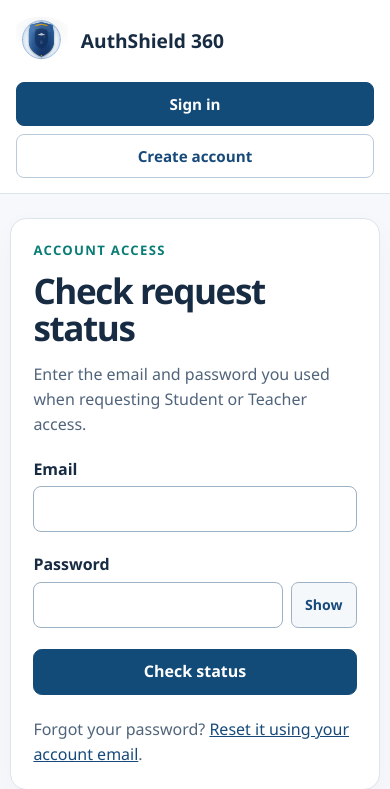
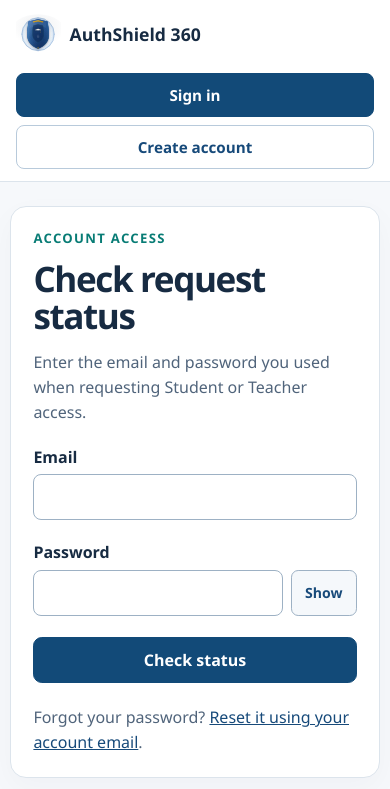
Before and after one commit to mustafaahmed-sec/AuthShield360, a Django app: page /signup/status/ in a window 390 px wide. Shown: the top 789 px of the page. Run offline with Django 5.2, Linux system fonts and the light colour scheme; parts of the project's set-up code (start-up, migrations or seed data) failed here and were passed over.

Commit message:
Refine AuthShield header spacing

```diff
--- a/static/css/site.css
+++ b/static/css/site.css
@@ -5,9 +5,9 @@ a { color: #174a7a; }
 .skip-link { position: absolute; left: -1000px; top: 1rem; background: white; padding: .6rem 1rem; }
 .skip-link:focus { left: 1rem; z-index: 2; }
 .visually-hidden { position: absolute; width: 1px; height: 1px; padding: 0; margin: -1px; overflow: hidden; clip: rect(0, 0, 0, 0); white-space: nowrap; border: 0; }
-.site-header { display: flex; justify-content: space-between; align-items: center; gap: 1rem; padding: 1.1rem clamp(1rem, 5vw, 5rem); border-bottom: 1px solid #dce4ec; background: #fff; }
-.brand { display: flex; align-items: center; gap: .8rem; color: #172b42; font-size: 1.25rem; font-weight: 650; text-decoration: none; }
-.brand-mark { display: block; width: 3.5rem; height: 3.5rem; border-radius: .72rem; object-fit: cover; flex: 0 0 auto; }
+.site-header { display: flex; justify-content: space-between; align-items: center; gap: 1rem; padding: .85rem clamp(1rem, 5vw, 5rem); border-bottom: 1px solid #dce4ec; background: #fff; }
+.brand { display: flex; align-items: center; gap: .55rem; color: #172b42; font-size: 1.15rem; font-weight: 650; text-decoration: none; }
+.brand-mark { display: block; width: 3.1rem; height: 3.1rem; border-radius: .62rem; object-fit: cover; flex: 0 0 auto; }
 .main-content { width: min(100% - 2rem, 1100px); margin: clamp(2.5rem, 6vw, 5rem) auto; flex: 1; }
 .eyebrow { color: #087c75; font-size: .82rem; font-weight: 750; letter-spacing: .1em; text-transform: uppercase; }
 h1 { max-width: 750px; font-size: clamp(2.5rem, 6vw, 4.4rem); line-height: 1.06; letter-spacing: -.04em; margin: 1rem 0 1.2rem; }
@@ -229,9 +229,9 @@ tr:last-child td { border-bottom: 0; }
   .teacher-overview, .teacher-action-grid { grid-template-columns: repeat(2, minmax(0, 1fr)); }
   .teacher-quick-actions .panel-heading { align-items: flex-start; flex-direction: row; }
   .progress-metrics { grid-template-columns: repeat(2, minmax(0, 1fr)); }
-  .site-header { align-items: stretch; flex-direction: column; padding: .9rem 1rem; }
-  .brand-mark { width: 3.25rem; height: 3.25rem; }
-  .brand { font-size: 1.2rem; }
+  .site-header { align-items: stretch; flex-direction: column; padding: .75rem 1rem; }
+  .brand-mark { width: 2.8rem; height: 2.8rem; }
+  .brand { font-size: 1.1rem; }
   .site-nav { width: 100%; justify-content: flex-start; flex-wrap: wrap; gap: .5rem; }
   .site-nav a, .site-nav .nav-button { min-height: 2.75rem; display: inline-flex; align-items: center; }
   .site-nav .nav-enroll, .site-nav .nav-signin { padding: .6rem .75rem; }
```
